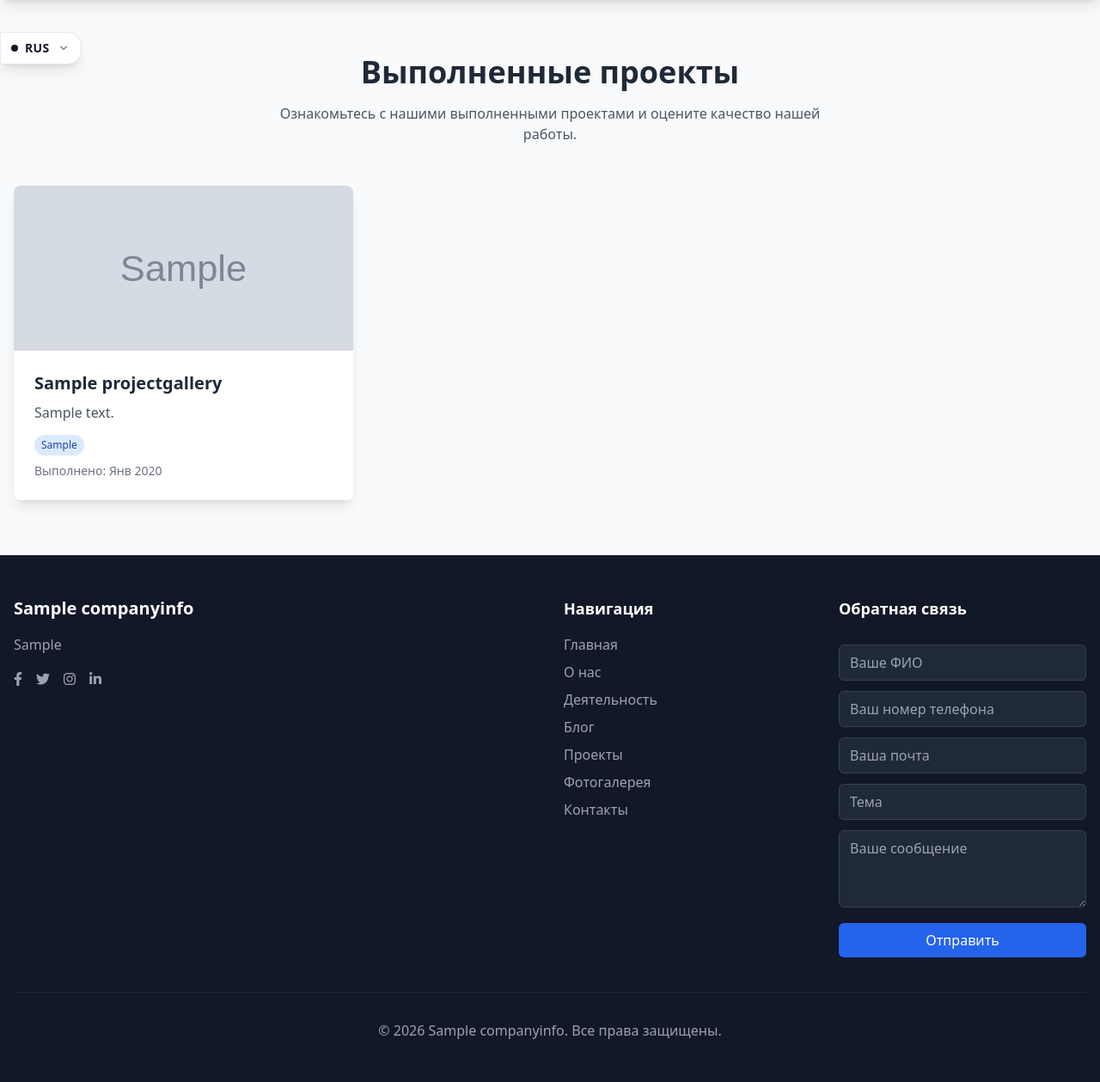
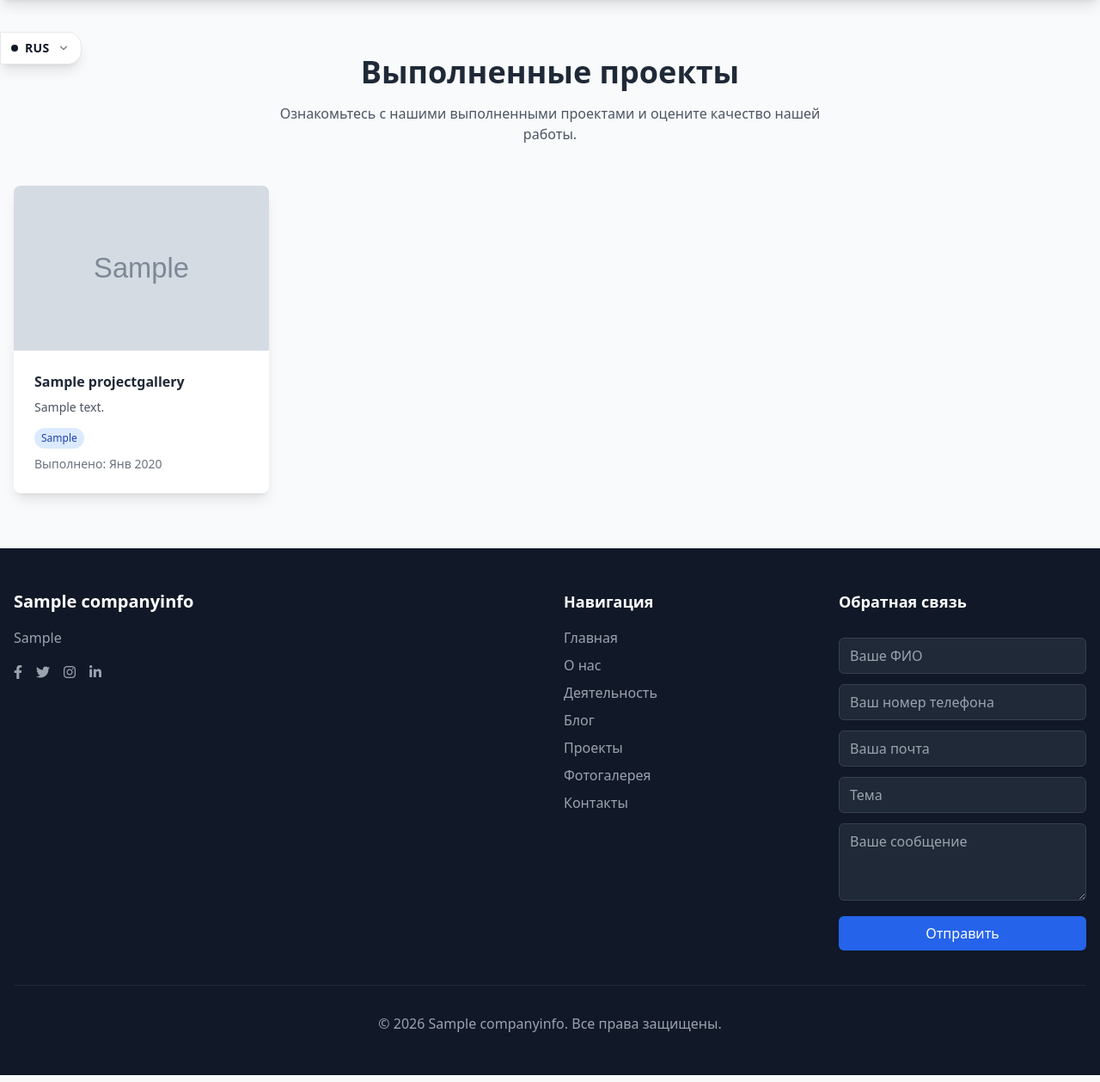
Before and after one commit to Aldekenov/construction-websitesecond-main, a Django app: page /ru/gallery/ in a window 1280 px wide. Shown: the part 64-1323 px from the top of the page at 86% size. Run offline with Django 4.2, Linux system fonts and the light colour scheme; tables that the repository leaves empty hold one stand-in row (values such as "Sample post"); grey boxes marked "Sample" are stand-in pictures; some libraries are stand-ins or nearby versions.

Commit message:
change project gallery

```diff
--- a/templates/base.html
+++ b/templates/base.html
@@ -68,6 +68,12 @@
         .loading {
             opacity: 0.5;
             pointer-events: none;
+        }
+        .clamp-3 {
+          display: -webkit-box;
+          -webkit-box-orient: vertical;
+          -webkit-line-clamp: 3;
+          overflow: hidden;
         }
     </style>
 
--- a/templates/core/gallery.html
+++ b/templates/core/gallery.html
@@ -15,7 +15,7 @@
             </p>
         </div>
 
-        <div class="grid grid-cols-1 md:grid-cols-2 lg:grid-cols-3 gap-8">
+        <div class="grid grid-cols-1 sm:grid-cols-2 md:grid-cols-3 xl:grid-cols-4 gap-5">
             {% for project in projects %}
             <div class="bg-white rounded-lg shadow-lg overflow-hidden transform hover:scale-105 transition-all duration-300"
                  data-aos="fade-up" data-aos-delay="{% cycle '0' '100' '200' '300' '400' '500' %}">
@@ -29,10 +29,10 @@
                     {% endif %}
                 </a>
                 <div class="p-6">
-                    <h3 class="text-xl font-semibold mb-2 text-gray-800">
+                    <h3 class="text-l font-semibold mb-2 text-gray-800">
                         <a href="{% url 'core:gallery_detail' project.pk %}" class="hover:underline">{{ project.title }}</a>
                     </h3>
-                    <p class="text-gray-600 mb-3">{{ project.description }}</p>
+                    <p class="text-gray-600 mb-3 clamp-3 text-sm">{{ project.description }}</p>
                     {% if project.category %}
                     <span class="inline-block bg-blue-100 text-blue-800 text-xs px-2 py-1 rounded-full">
                         {{ project.category }}
```
Also changed, not shown: 1 other file.
